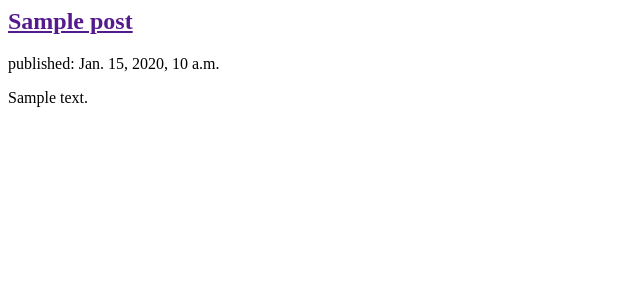
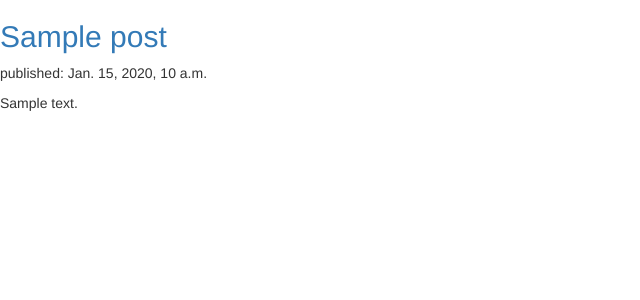
Before and after one commit to NuxiiGit/undergrad-portfolio, a Django app: page / in a window 1280 px wide. Shown: the top 300 px of the page, without its empty margins (0-640 px from the left). Run offline with Django 3.2, Linux system fonts and the light colour scheme; tables that the repository leaves empty hold one stand-in row (values such as "Sample post"); some libraries are stand-ins or nearby versions.

Commit message:
Added bootstrap imports.

```diff
--- a/blog/templates/blog/post_list.html
+++ b/blog/templates/blog/post_list.html
@@ -1,4 +1,8 @@
 <html>
+	<head>
+		<link rel="stylesheet" href="//maxcdn.bootstrapcdn.com/bootstrap/3.2.0/css/bootstrap.min.css">
+		<link rel="stylesheet" href="//maxcdn.bootstrapcdn.com/bootstrap/3.2.0/css/bootstrap-theme.min.css">
+	</head>
 	<body>
 		{% for post in posts %}
 			<div>
```
